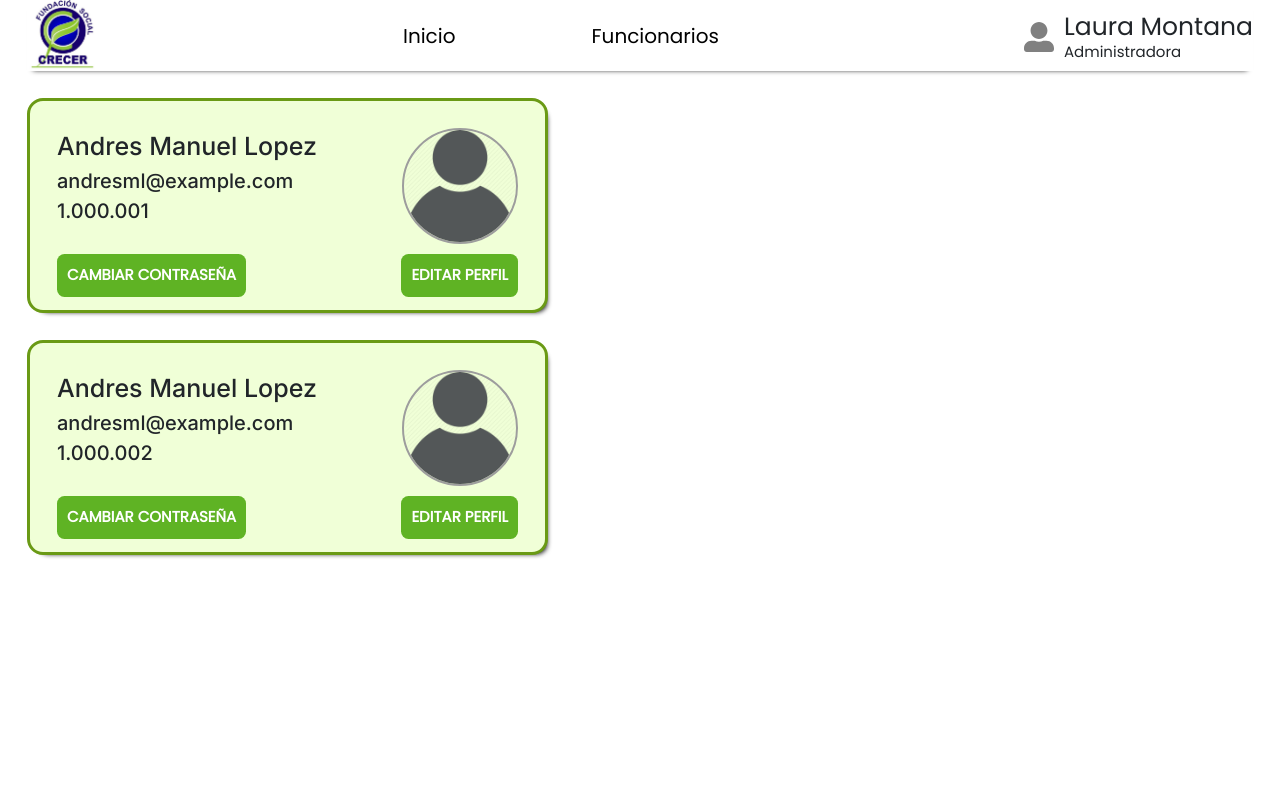
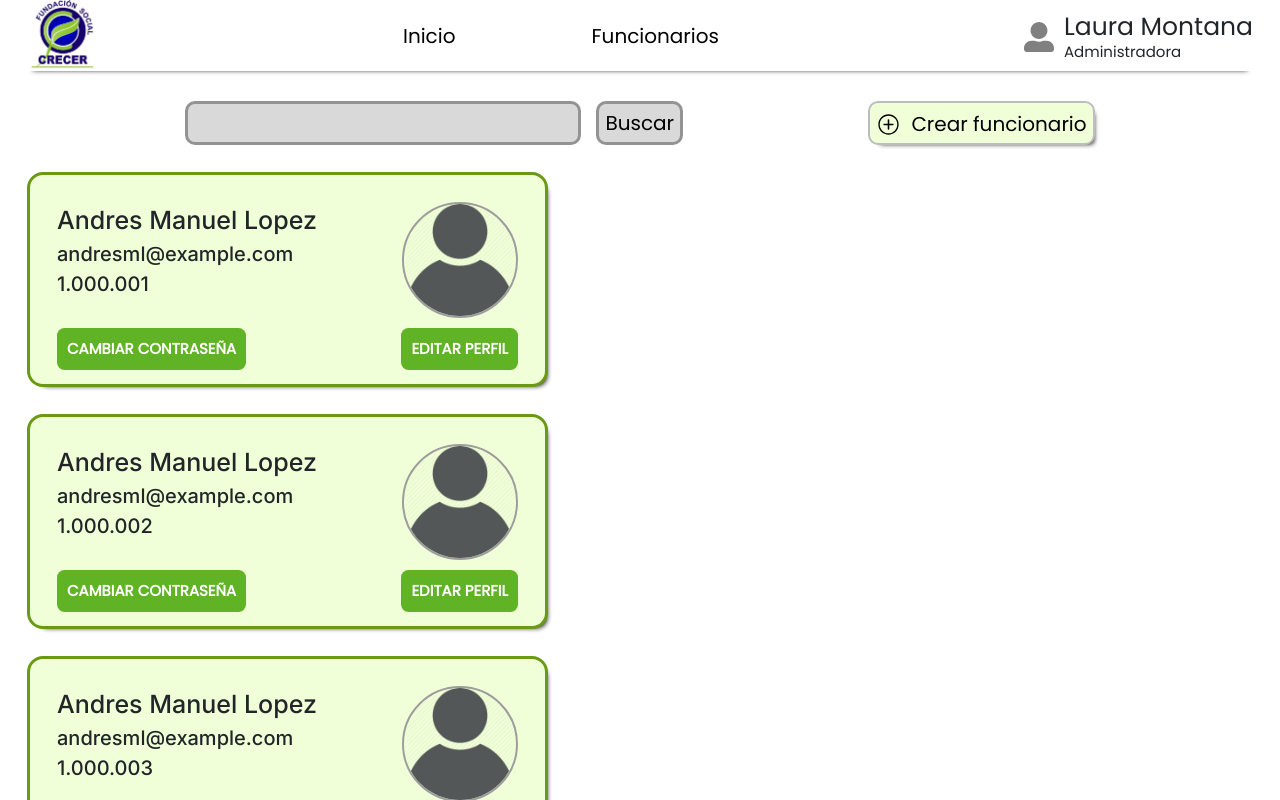
Before and after one commit to programateacademy/1-Fundacion-Social-Crecer-Front-end, a React (Vite) app: page / in a window 1280 px wide. Shown: the top 800 px of the page. Built offline with nearby package versions, Linux system fonts and the light colour scheme.

Commit message:
admin view complete

```diff
--- a/src/App.jsx
+++ b/src/App.jsx
@@ -2,10 +2,16 @@ import React from 'react';
 import Header from'./components/header/Header.jsx';
 import CardUser from './pages/managers/CardUser.jsx';
 import './pages/managers/Managers.css';
+import AddManagers from './pages/managers/AddManagers.jsx';
+import SearchManagers from './pages/managers/SearchManagers.jsx';
 function App() {
   return (
     <>
       <Header />
+      <div className='filaUno'>
+      <SearchManagers/>
+      <AddManagers/>
+      </div>
       <CardUser/>
     </>
   );
--- /dev/null
+++ b/src/pages/managers/AddManagers.jsx
@@ -0,0 +1,10 @@
+import { IoIosAddCircleOutline } from 'react-icons/io';
+function AddManagers() {
+    return (
+        <button className='addUser'>
+            <span className='iconAddUser'><IoIosAddCircleOutline /></span>
+            <span className='createUser'>Crear funcionario</span>
+        </button>
+    )
+}
+export default AddManagers
--- a/src/pages/managers/Managers.css
+++ b/src/pages/managers/Managers.css
@@ -51,3 +51,44 @@
 .nameEmail,.idUser{
     font-size: 20px;
 }
+.addUser{
+        border: 2px solid #BDBDBD;
+        background-color: #F0FFD7;
+        font-size: 20px;
+        font-weight: 500;
+        box-shadow: 5px 5px 5px -6px black;
+        border-radius:0.5em;
+        display: flex;
+}
+.iconAddUser{
+    font-size: 25px;
+}
+.createUser{
+    margin-top: 5px;
+    margin-left: 10px;
+}
+.searchManagers{
+    display: flex;
+    flex-direction: row;
+}
+.searchButton{
+    margin-left: 15px;
+    font-weight: 500px;
+    font-size: 20px;
+    border:3px solid #939393;
+    background-color: #D9D9D9;
+    border-radius:0.5em;
+}
+.searchManagers input{
+    font-weight: 500px;
+    font-size: 20px;
+    border:3px solid #939393;
+    background-color: #D9D9D9;
+    border-radius:0.5em;
+}
+.filaUno{
+    display: flex;
+    flex-direction: row;
+    justify-content: space-evenly;
+    margin-top: 30px;
+}
--- /dev/null
+++ b/src/pages/managers/SearchManagers.jsx
@@ -0,0 +1,13 @@
+function SearchManagers() {
+    return (
+        <>
+        <div className="searchManagers">
+        <input></input>
+        <button className="searchButton">Buscar</button>
+        </div>
+        </>
+
+    )
+}
+
+export default SearchManagers
--- a/src/pages/managers/UserList.jsx
+++ b/src/pages/managers/UserList.jsx
@@ -11,5 +11,15 @@ const UserList=[
         email:"andresml@example.com",
         img: modelUser,
     },
+    {   id:"1.000.003",
+    name: "Andres Manuel Lopez",
+    email:"andresml@example.com",
+    img: modelUser,
+},
+{   id:"1.000.004",
+name: "Andres Manuel Lopez",
+email:"andresml@example.com",
+img: modelUser,
+},
     ]
 export default UserList;
```
Also changed, not shown: src/pages/managers/addManagers.jsx (deleted, +0 -9 lines).
